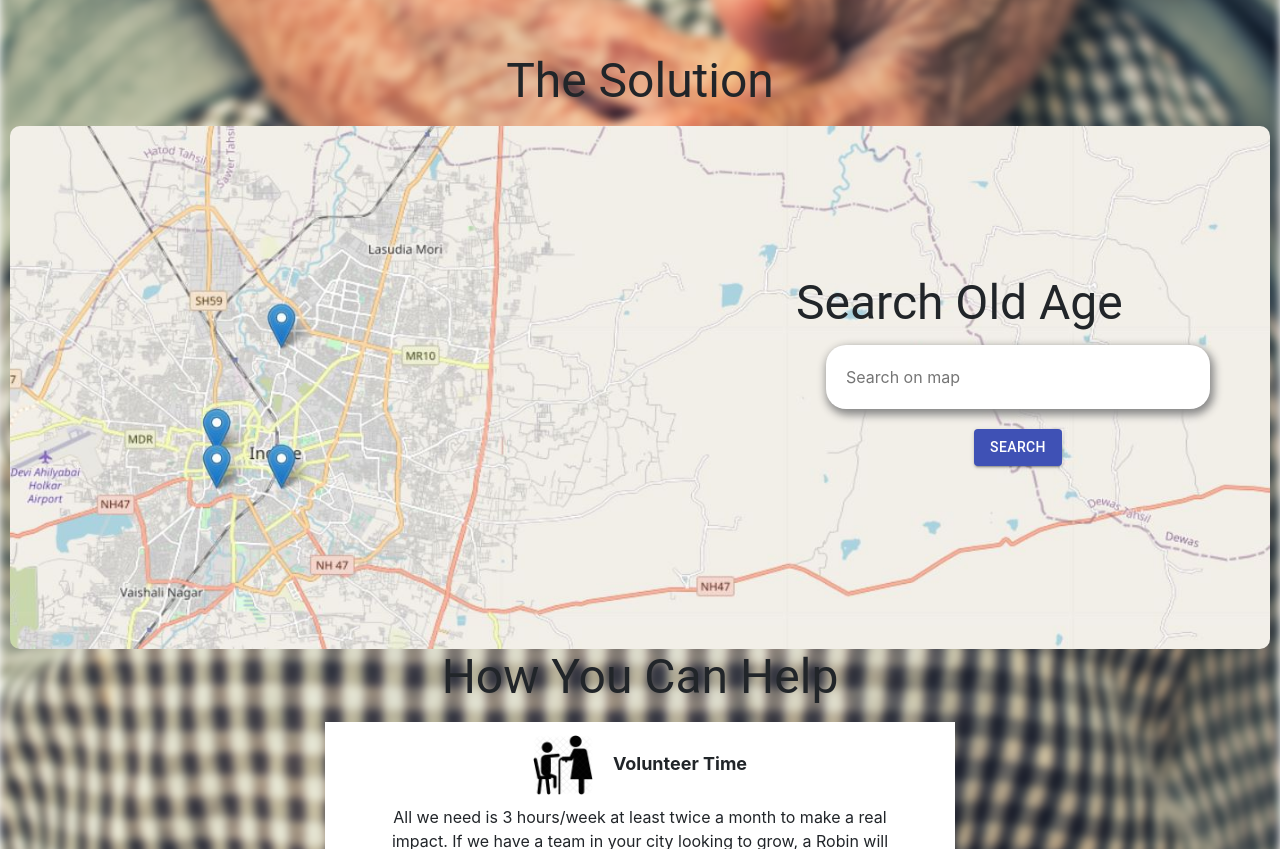
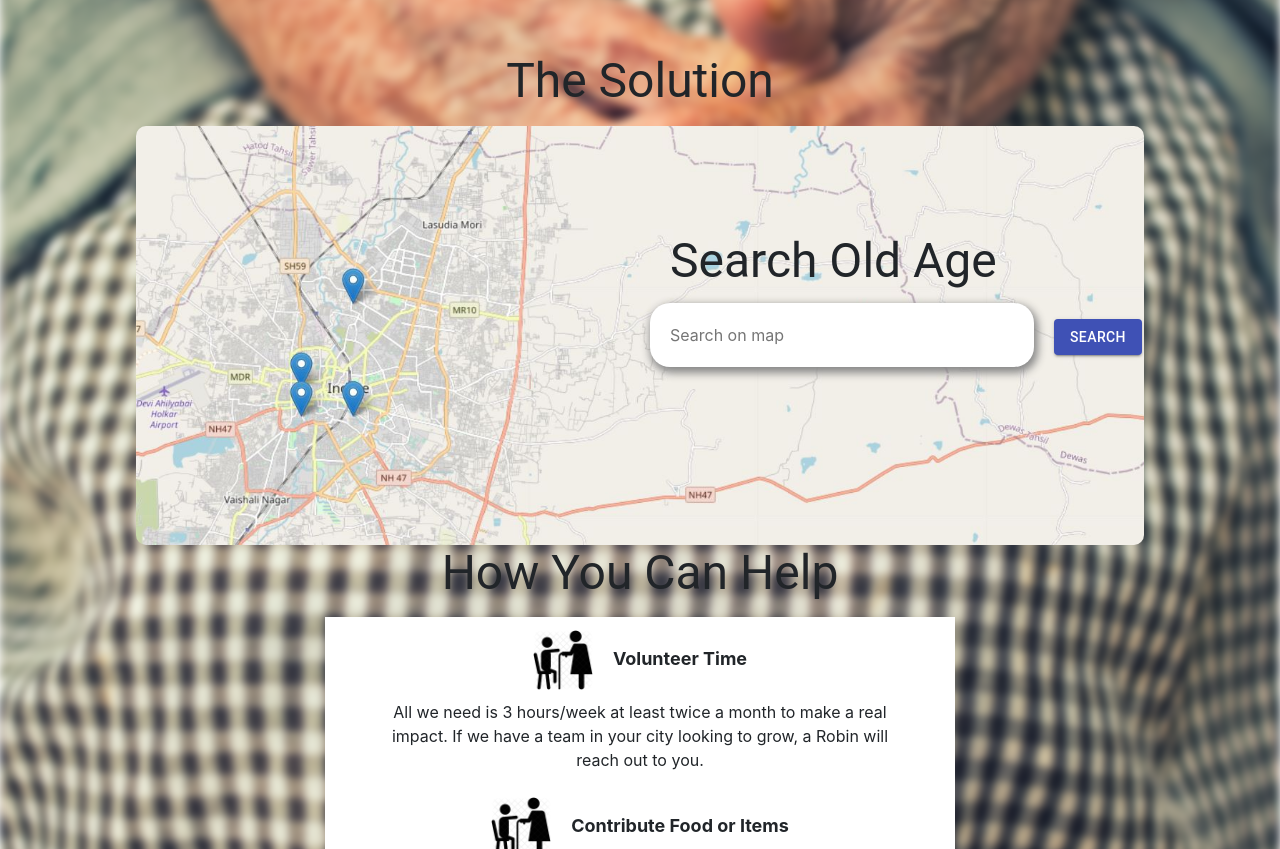
Before and after one commit to saniyaagrawal/old-age, a React (Create React App) app in the folder old-age/: page / in a window 1280 px wide. Shown: the part 520-1369 px from the top of the page. Built offline with nearby package versions, Linux system fonts and the light colour scheme.

Commit message:
map size and search button linked

```diff
--- a/old-age/src/pages/Home.js
+++ b/old-age/src/pages/Home.js
@@ -10,6 +10,7 @@
 import HelpBox from '../components/HelpBox';
 import MyModal from '../components/MyModal';
 import RatingStars from '../components/RatingStars';
+import {Link} from 'react-router-dom'
 
 
 const features = [
@@ -72,9 +73,11 @@
                     <form className="search">
                         <Typography variant="h3" style={{position: 'absolute', top: '-60px', marginLeft: '30px'}}>Search Old Age</Typography>
                         <input className="input_field"  placeholder="Search on map"/>
-                        <Button variant="contained" color="primary" style={{margin: "10px"}}>
-                            Search
-                        </Button>
+                        <Link to='/searchresult'>
+                            <Button variant="contained" color="primary" style={{margin: "10px"}}>
+                                Search
+                            </Button>
+                        </Link>
                     </form>
                 </div>
                 <Typography variant="h3" gutterBottom>
--- a/old-age/src/static/css/home.css
+++ b/old-age/src/static/css/home.css
@@ -28,7 +28,8 @@
 
 .map{
     height: 100%;
-    width:100%;
+    width:80%;
+    align-self: center;
     object-fit: cover;
     border-radius: 10px;
 
@@ -37,5 +38,5 @@
 .search{
     position: absolute;
     top: 40%;
-    left: 60%;
+    left: 50%;
 }
```
